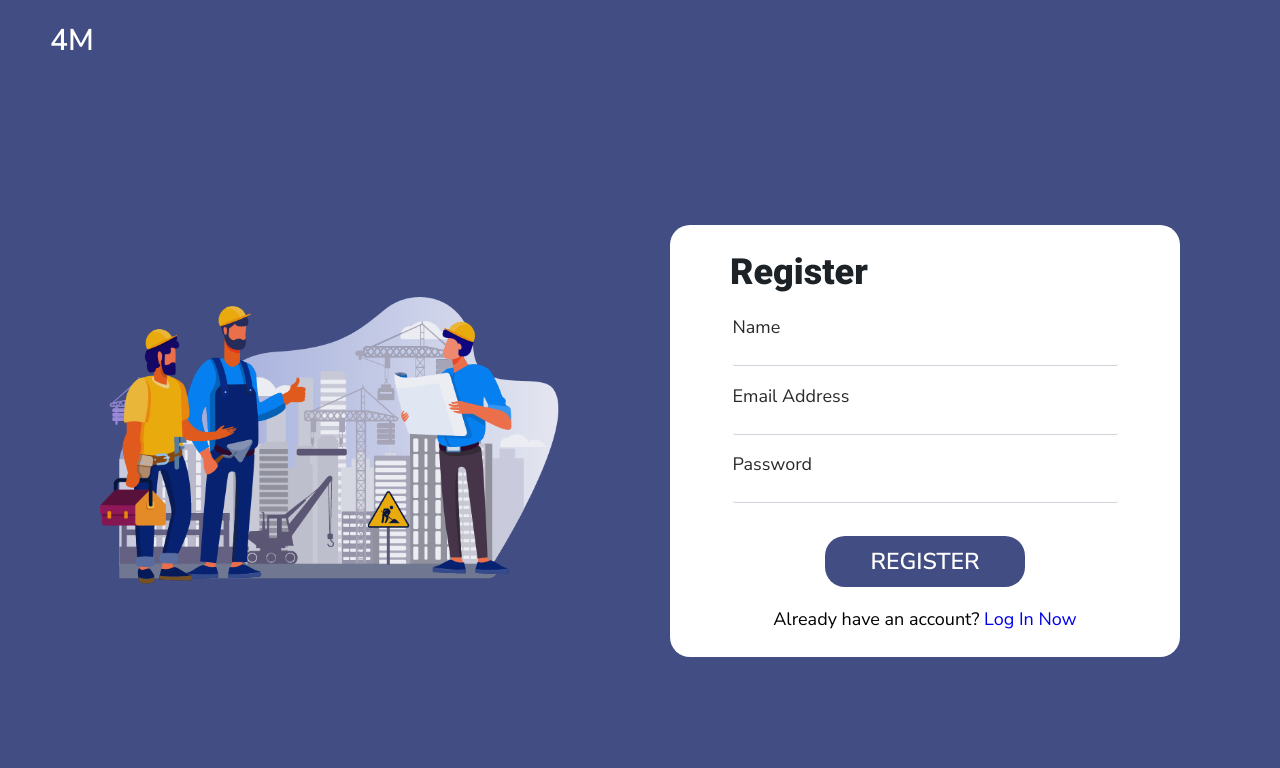
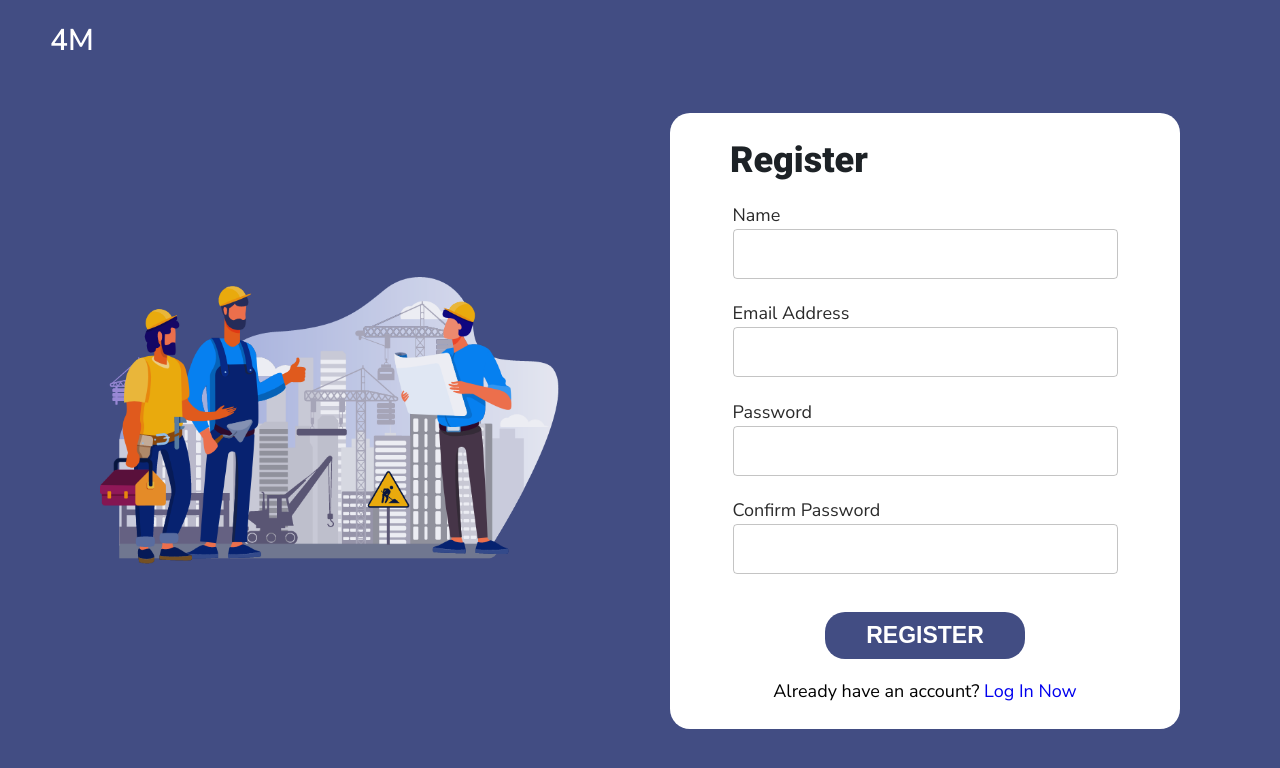
Before and after one commit to Danish0159/SPP, a React (Create React App) app: page /Signup in a window 1280 px wide. Shown: the top 768 px of the page. Built offline with nearby package versions, Linux system fonts and the light colour scheme.

Commit message:
SignUp and Login Validations

```diff
--- a/src/components/Login.js
+++ b/src/components/Login.js
@@ -2,8 +2,37 @@ import React from "react";
 import { Link } from "react-router-dom";
 import styled from "styled-components";
 import loginImage from "../images/Login.png";
+import { useFormik } from "formik";
+import * as yup from "yup";
+import { TextField } from "@mui/material";
+
+// initial values
+const initialValues = {
+  email: "",
+  password: "",
+};
+
+// validation schema
+const validationSchema = yup.object({
+  email: yup
+    .string("Enter your email")
+    .email("Enter a valid email")
+    .required("Email is required"),
+  password: yup.string("Enter your password").required("Password is required"),
+});
 
 const Login = () => {
+  const formik = useFormik({
+    initialValues: initialValues,
+    validationSchema: validationSchema,
+    onSubmit: (values, { resetForm }) => {
+      console.log(values);
+      console.log(JSON.stringify(values));
+      alert(JSON.stringify(values, null, 2));
+      resetForm();
+    },
+  });
+
   return (
     <Wrapper>
       <div class="login__grid">
@@ -11,40 +40,50 @@ const Login = () => {
           <img class="login__img" src={loginImage} alt="login Image" />
         </figure>
 
-        <form class="login__form">
+        <form noValidate onSubmit={formik.handleSubmit} class="login__form">
           <h2 className="login__title">Welcome</h2>
           <p className="login__subTitle">Please login to your account.</p>
 
           <div class="form-group">
-            <label for="name" id="name-label">
-              Email Address
-            </label>
-            <input
-              type="text"
-              name="name"
-              id="name"
-              class="form-control"
-              // required
+            <label for="email">Email Address</label>
+            <TextField
+              fullWidth
+              type="email"
+              name="email"
+              id="email"
+              value={formik.values.email}
+              onChange={formik.handleChange}
+              error={formik.touched.email && Boolean(formik.errors.email)}
             />
+            <p className="error-p">
+              {formik.touched.email && formik.errors.email}
+            </p>
           </div>
 
           <div class="form-group">
-            <label for="email" id="email-label">
-              Password
-            </label>
-            <input
+            <label for="password">Password</label>
+            <TextField
+              fullWidth
               type="password"
               name="password"
+              type="password"
               id="password"
-              class="form-control"
-              // required
+              value={formik.values.password}
+              onChange={formik.handleChange}
+              error={formik.touched.password && Boolean(formik.errors.password)}
             />
+            <p className="error-p">
+              {formik.touched.password && formik.errors.password}
+            </p>
           </div>
 
-          <Link to="/Welcome" type="submit" className="blue-btn submit-button">
+          <button
+            type="submit"
+            variant="contained"
+            className="blue-btn submit-button"
+          >
             LOGIN
-          </Link>
-
+          </button>
           <p className="login__dont">
             Don’t have an account?{" "}
             <span className="login__register">
@@ -62,7 +101,7 @@ export default Login;
 
 const Wrapper = styled.section`
   background-color: #424d83;
-  min-height: calc(100vh - 81px);
+  min-height: calc(100vh - 60px);
   padding: 3rem 3rem 5rem 3rem;
   display: flex;
   align-items: center;
@@ -110,41 +149,23 @@ const Wrapper = styled.section`
     font-size: 3.6rem;
     font-weight: 900;
     color: var(--clr-black);
-    margin-bottom: 0.6rem;
+    margin-bottom: 0.5rem;
   }
   .login__subTitle {
     font-size: 2rem;
     color: var(--clr-black);
-    margin-bottom: 4.5rem;
+    margin-bottom: 3.5rem;
   }
   label {
     display: flex;
     align-items: center;
     color: #2a2a2a;
     font-size: 1.8rem;
-    margin-bottom: 0.6rem;
+    margin-bottom: 0.5rem;
   }
   .form-group {
     margin: 0 auto 1.25rem auto;
     padding: 0.25rem;
-  }
-  .form-control {
-    display: block;
-    width: 100%;
-    height: 3rem;
-    padding: 0.375rem 0.7rem;
-    color: #495057;
-    background-color: #fff;
-    background-clip: padding-box;
-    border: 1px solid #ced4da;
-    border-radius: 0.25rem;
-    border: none;
-    border-bottom: 1px solid #ced4da;
-    transition: border-color 0.15s ease-in-out, box-shadow 0.15s ease-in-out;
-  }
-  .form-control:focus {
-    border-color: #80bdff;
-    outline: 0;
   }
 
   .submit-button {
@@ -154,10 +175,26 @@ const Wrapper = styled.section`
 
   .login__dont {
     text-align: center;
-    margin-top: 2rem;
+    margin-top: 1.8rem;
     font-size: 1.8rem;
   }
   .login__register {
     color: var(--clr-blue-2);
   }
+  .error-p {
+    padding: 0px 0px 0px 3px;
+    margin: 0px;
+    font-size: 15px;
+    color: red;
+    height: 5px;
+  }
+  /* OverRiding Material UI styles. */
+  #email,
+  #password {
+    font-family: "Nunito Sans", sans-serif;
+    color: #2a2a2a;
+    font-size: 1.8rem;
+    padding: 12px 14px;
+    font-weight: 400;
+  }
 `;
--- a/src/components/Signup.js
+++ b/src/components/Signup.js
@@ -2,34 +2,113 @@ import React, { useState } from "react";
 import styled from "styled-components";
 import { Link } from "react-router-dom";
 import signupImage from "../images/signup.png";
-const axios = require("axios");
+import { useFormik } from "formik";
+import * as yup from "yup";
+import { TextField } from "@mui/material";
+// import axios from "axios";
 
 const Signup = () => {
-  const [name, setName] = useState("");
-  const [email, setEmail] = useState("");
-  const [password, setPassword] = useState("");
+  // initial values
+  const initialValues = {
+    name: "",
+    email: "",
+    password: "",
+    passwordConfirmation: "",
+  };
 
-  const collectData = async () => {
-    console.log("Before hitting");
-    console.log(name, email, password);
+  // validation schema
+  const validationSchema = yup.object({
+    name: yup
+      .string("Enter your name")
+      .min(3)
+      .max(25)
+      .required("Name is required"),
+    email: yup
+      .string("Enter your email")
+      .email("Enter a valid email")
+      .required("Email is required"),
+    password: yup
+      .string("Enter your password")
+      .required("Password is required"),
+    passwordConfirmation: yup
+      .string()
+      .required("Confirm Password is required")
+      .oneOf([yup.ref("password"), null], "Passwords must match"),
+  });
 
-    // Proxy
-    // https://cors-anywhere.herokuapp.com/
-    const result = await fetch(
+  const formik = useFormik({
+    initialValues: initialValues,
+    validationSchema: validationSchema,
+    onSubmit: async (values, { resetForm }) => {
+      try {
+        resetForm();
+        // Api Call Started
+        console.log("Before Hitting");
+        const responce = await fetch(
           "http://df2b-103-125-176-197.ngrok.io/user/signup/",
           {
-        method: "post",
-        body: JSON.stringify({ name, email, password }),
+            method: "POST",
+            body: JSON.stringify(values),
             headers: {
               "Content-Type": "application/json",
+              "Access-Control-Allow-Origin": "*",
+              "Access-Control-Allow-Methods":
+                "GET, HEAD, POST, PUT, DELETE, CONNECT, OPTIONS, TRACE, PATCH",
             },
           }
         );
-
-    const data = await result.json();
+        const data = await responce.json();
         console.log("After hitting");
         console.log(data);
-  };
+        // Api Call Ended.
+
+        // For output etc.
+        console.log(JSON.stringify(values));
+        console.log(values);
+        alert(JSON.stringify(values, null, 2));
+        // setSubmitting(false);
+      } catch (error) {
+        alert(error);
+        console.log(error);
+        // setSubmitting(false);
+        // setErrors(error);
+      }
+    },
+  });
+
+  // const collectData = () => {
+  //   console.log("Before hitting");
+  //   console.log(name, email, password);
+
+  //   try {
+  //     const payloadData = { name, email, password };
+  //     const headers = {
+  //       "Content-Type": "application/json",
+  //       "Access-Control-Allow-Origin": "*",
+  //       "Access-Control-Allow-Methods":
+  //         "GET, HEAD, POST, PUT, DELETE, CONNECT, OPTIONS, TRACE, PATCH",
+  //     };
+
+  //     axios
+  //       .post(
+  //         "http://df2b-103-125-176-197.ngrok.io/user/signup/",
+  //         payloadData,
+  //         {
+  //           headers,
+  //         }
+  //       )
+  //       .then((response) => {
+  //         console.log(response);
+  //       })
+  //       .catch((error) => {
+  //         console.log(error);
+  //       });
+
+  //     console.log("After hitting");
+  //   } catch (error) {
+  //     alert(error);
+  //   }
+  // };
 
   return (
     <Wrapper>
@@ -37,52 +116,86 @@ const Signup = () => {
         <figure class="signup__div">
           <img class="signup__img" src={signupImage} alt="SignUp Image" />
         </figure>
-        <form class="signup__form">
+        <form onSubmit={formik.handleSubmit} class="signup__form">
           <h2 className="signup__title">Register</h2>
 
           <div class="form-group">
             <label for="name">Name</label>
-            <input
+            <TextField
+              fullWidth
               type="text"
               name="name"
-              value={name}
-              onChange={(e) => setName(e.target.value)}
-              class="form-control"
-              required
+              id="name"
+              value={formik.values.name}
+              onChange={formik.handleChange}
+              error={formik.touched.name && Boolean(formik.errors.name)}
             />
+            <p className="error-p">
+              {formik.touched.name && formik.errors.name}
+            </p>
           </div>
 
           <div class="form-group">
             <label for="email">Email Address</label>
-            <input
+            <TextField
+              fullWidth
               type="email"
               name="email"
-              value={email}
-              onChange={(e) => setEmail(e.target.value)}
-              class="form-control"
-              required
+              id="email"
+              value={formik.values.email}
+              onChange={formik.handleChange}
+              error={formik.touched.email && Boolean(formik.errors.email)}
             />
+            <p className="error-p">
+              {formik.touched.email && formik.errors.email}
+            </p>
           </div>
 
           <div class="form-group">
             <label for="password">Password</label>
-            <input
+            <TextField
+              fullWidth
               type="password"
               name="password"
-              value={password}
-              onChange={(e) => setPassword(e.target.value)}
-              class="form-control"
-              required
+              type="password"
+              id="password"
+              value={formik.values.password}
+              onChange={formik.handleChange}
+              error={formik.touched.password && Boolean(formik.errors.password)}
             />
+            <p className="error-p">
+              {formik.touched.password && formik.errors.password}
+            </p>
           </div>
 
-          <a
-            onClick={collectData}
+          <div class="form-group">
+            <label for="password">Confirm Password</label>
+            <TextField
+              fullWidth
+              type="password"
+              name="passwordConfirmation"
+              type="password"
+              id="passwordConfirmation"
+              value={formik.values.passwordConfirmation}
+              onChange={formik.handleChange}
+              error={
+                formik.touched.passwordConfirmation &&
+                Boolean(formik.errors.passwordConfirmation)
+              }
+            />
+            <p className="error-p">
+              {formik.touched.passwordConfirmation &&
+                formik.errors.passwordConfirmation}
+            </p>
+          </div>
+
+          <button
             type="submit"
+            variant="contained"
             className="blue-btn submit-button"
           >
             REGISTER
-          </a>
+          </button>
 
           <p className="signup__dont">
             Already have an account?{" "}
@@ -102,7 +215,7 @@ export default Signup;
 const Wrapper = styled.section`
   background-color: #424d83;
   min-height: calc(100vh - 81px);
-  padding: 1rem 3rem 1rem 3rem;
+  padding: 1rem 3rem 5rem 3rem;
   display: flex;
   align-items: center;
   @media only screen and (max-width: 850px) {
@@ -193,4 +306,21 @@ const Wrapper = styled.section`
   .signup__register {
     color: var(--clr-blue-2);
   }
+  #name,
+  #email,
+  #password,
+  #passwordConfirmation {
+    font-family: "Nunito Sans", sans-serif;
+    color: #2a2a2a;
+    font-size: 1.8rem;
+    padding: 12px 14px;
+    font-weight: 400;
+  }
+  .error-p {
+    padding: 0px 0px 0px 3px;
+    margin: 0px;
+    font-size: 15px;
+    color: red;
+    height: 5px;
+  }
 `;
--- a/src/components/Table.js
+++ b/src/components/Table.js
@@ -120,7 +120,7 @@ const Wrapper = styled.section`
     }
 
     .search__columns {
-      display: none;
+      /* display: none; */
     }
   }
 
```
Also changed, not shown: package.json (+6 -2 lines), src/components/agent.js (added, +15 -0 lines), 1 other file (tests, documents, lock files or other folders). Lines whose indentation alone changed are shown as unchanged.
